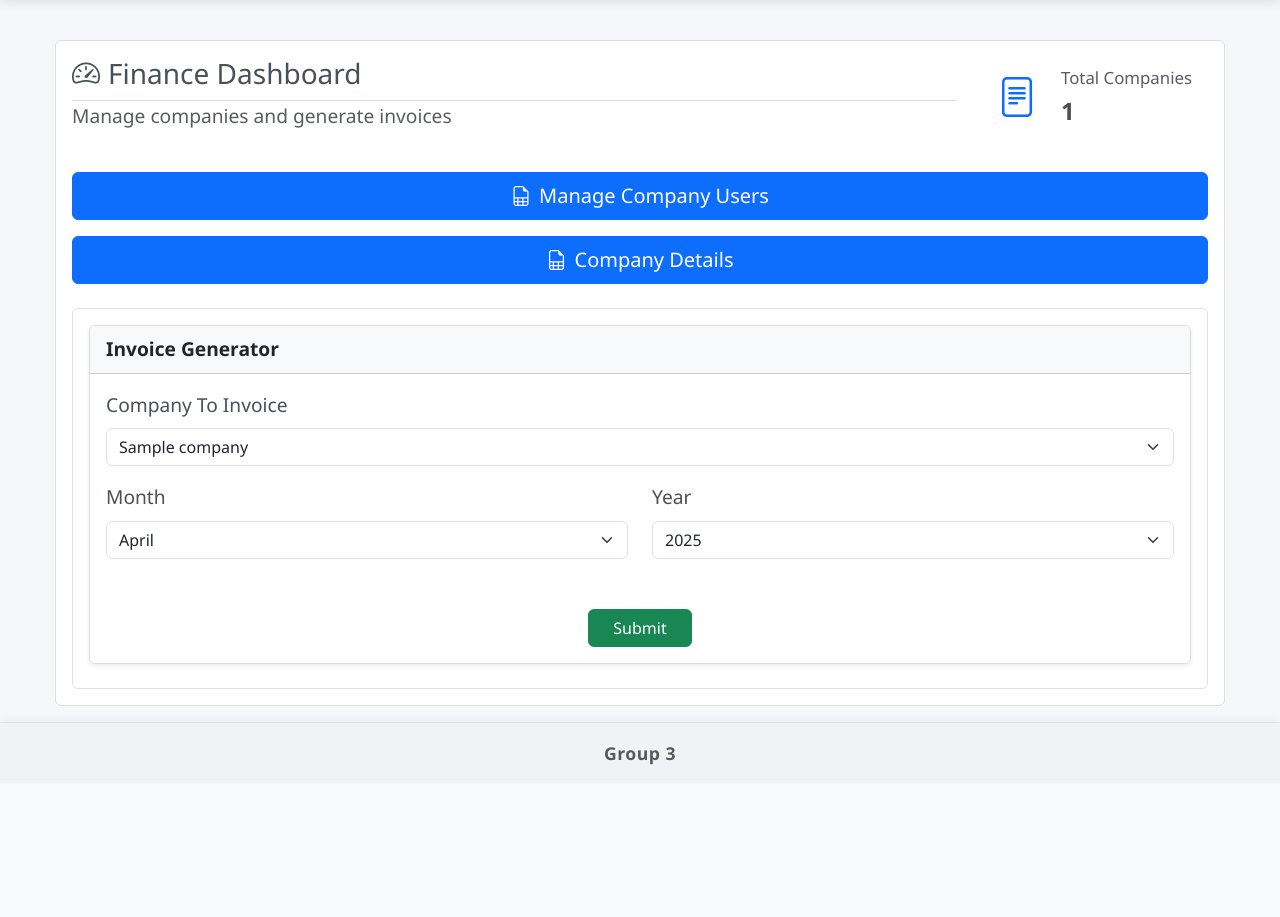
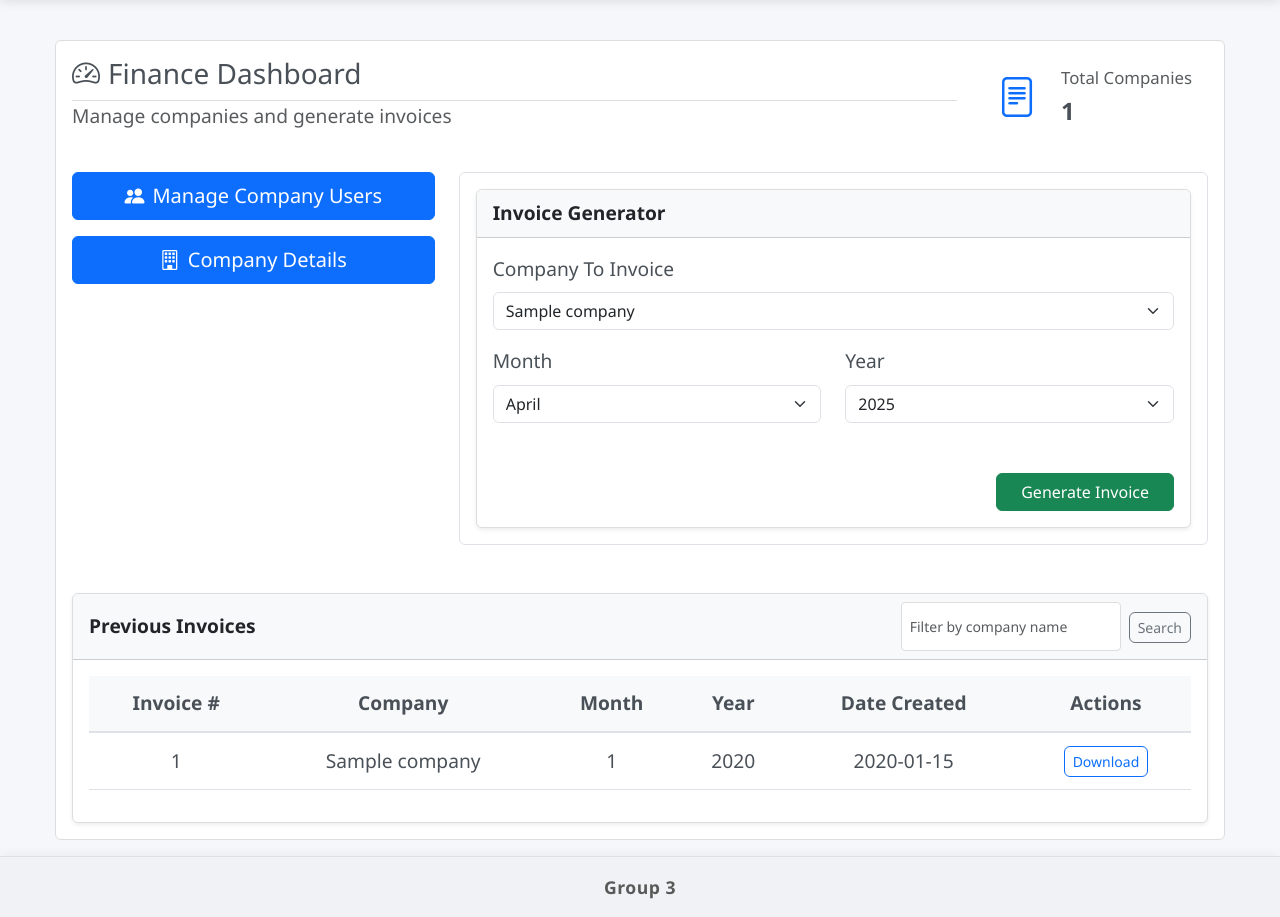
Before and after one commit to charclayt/headlights, a Django app: page /app/finance/ in a window 1280 px wide. Shown: the part 63-980 px from the top of the page. Before the commit the page ends 828 px from the top, so only its background shows below. Run offline with Django 5.2, Linux system fonts and the light colour scheme; a user stored in the database is signed in; tables that the repository leaves empty hold one stand-in row (values such as "Sample post"); some libraries are stand-ins or nearby versions.

Commit message:
feat: Finance Dashboard, generate and download invoices

```diff
--- a/myapp/models.py
+++ b/myapp/models.py
@@ -328,11 +328,13 @@ class UserProfile(models.Model):
 
 class FinanceReport(models.Model):
     finance_report_id = models.AutoField(db_column='FinanceReportID', primary_key=True)
+    company_id = models.ForeignKey(Company, models.PROTECT, db_column='CompanyID', blank=False, null=False)
     user_id = models.ForeignKey(UserProfile, models.PROTECT, db_column='UserID', blank=True, null=True)
     year = models.IntegerField(db_column='Year', blank=True, null=True)
     month = models.IntegerField(db_column='Month', blank=True, null=True)
     cost_incurred = models.FloatField(db_column='CostIncurred', blank=True, null=True)
     generated_invoice = models.CharField(db_column='GeneratedInvoice', max_length=255, blank=True, null=True)
+    created_at = models.DateTimeField(db_column='CreatedAt', blank=False, null=False)
 
     class Meta:
         managed = True
--- a/myapp/urls.py
+++ b/myapp/urls.py
@@ -7,7 +7,7 @@ from myapp.views.CustomerDashBoardView import CustomerDashboardView, ClaimUpload
 from myapp.views.IndexView import IndexView
 from myapp.views.MLDashboardView import MLDashboardView, UploadModelView
 from myapp.views.AccountManagementView import AccountCreationView, AccountContactDetailsView
-from myapp.views.FinanceDashboardViews import FinanceDashboardView, CompanyDetailsView, CompanyManageEmployeesView
+from myapp.views.FinanceDashboardViews import FinanceDashboardView, CompanyDetailsView, CompanyManageEmployeesView, download_invoice
 
 
 urlpatterns = [
@@ -30,6 +30,7 @@ urlpatterns = [
     path("finance/", FinanceDashboardView.as_view(), name="finance_dashboard"),
     path("finance/company-details/", CompanyDetailsView.as_view(), name="company_details"),
     path("finance/manage-employees/", CompanyManageEmployeesView.as_view(), name="company_manage_employees"),
+    path("finance/invoice-download/<int:invoice_id>/", download_invoice, name="invoice_download"),
 
     # ML-related API endpoints
     path("api/upload-model/", UploadModelView.as_view(), name="upload_model"),
--- a/myapp/views/FinanceDashboardViews.py
+++ b/myapp/views/FinanceDashboardViews.py
@@ -1,18 +1,22 @@
 from django import forms
+from django.core.files.storage import default_storage
 from django.shortcuts import render
 from django.views import View
-from django.http import HttpRequest, HttpResponse, JsonResponse
+from django.http import HttpRequest, HttpResponse, JsonResponse, FileResponse
 from django.db.models import Q
 from django.contrib.auth.decorators import login_required, permission_required
+from django.utils import timezone
 from django.utils.decorators import method_decorator
-from django.shortcuts import redirect
+from django.shortcuts import get_object_or_404, redirect
 
 from datetime import datetime
 import json
 import logging
+from reportlab.lib.pagesizes import letter
+from reportlab.pdfgen import canvas
 import traceback
 
-from myapp.models import UserProfile, Company
+from myapp.models import UserProfile, Company, FinanceReport, UploadedRecord
 from myapp.utility.SimpleResults import SimpleResult
 
 # Configure logging
@@ -66,15 +70,89 @@ class FinanceDashboardView(View):
         user_profile = UserProfile.objects.get(auth_id=request.user.id)
 
         num_companies = Company.objects.all().count()
+        invoices = FinanceReport.objects.all().order_by('-created_at')
         invoice_form = InvoiceForm()
 
         context = {
             'num_companies': num_companies,
             'invoice_form': invoice_form,
             'is_company_owner': user_profile.is_company_owner,
+            'invoices': invoices
         }
 
         return render(request, self.template_name, context)
+
+    def post(self, request: HttpRequest) -> HttpResponse:
+        uploaded_invoice_form = InvoiceForm(request.POST)
+        current_user = get_object_or_404(UserProfile, auth_id = self.request.user.id)
+
+        if uploaded_invoice_form.is_valid():
+            company = uploaded_invoice_form.cleaned_data['company']
+            month = uploaded_invoice_form.cleaned_data['month']
+            year = uploaded_invoice_form.cleaned_data['year']
+
+            generate_invoice(company, month, year, current_user)
+
+        else:
+            return HttpResponse("Invalid invoice generation submission", status=400)
+
+        return redirect("finance_dashboard")
+
+def generate_invoice(company, month, year, user):
+    try:
+        company_obj = Company.objects.filter(company_id=company).first()
+        company_users = UserProfile.objects.filter(company_id=company)
+        uploaded_records = UploadedRecord.objects.filter(
+            user_id__in=company_users,
+            upload_date__year=year,
+            upload_date__month=month
+        )
+
+        uploaded_records_count = uploaded_records.count()
+        logger.info(f"Company: {company}, has {uploaded_records_count} in the period {(month, year)}.")
+
+        # Placeholder cost value, this could be set for each company.
+        cost_per_prediction = 10
+        total_cost = uploaded_records_count * cost_per_prediction
+
+        # Placeholder invoice text, this could be formatted for printing as a proper invoice.
+        invoice_text = f"Company: {company}, has {uploaded_records_count} predictions in the period {(month, year)} costing {cost_per_prediction} per prediction for a total of {total_cost}."
+
+        report = FinanceReport.objects.create(
+            company_id=company_obj,
+            year=year,
+            month=month,
+            cost_incurred=total_cost,
+            generated_invoice=invoice_text,
+            user_id=user,
+            created_at=timezone.now()
+        )
+
+        return report
+
+    except Exception:
+        logger.error(f"An exception occurred while trying to create the invoice for {company}: {traceback.format_exc()}")
+        return HttpResponse(content=f"An exception occurred while trying to create the invoice for {company}, please try again later.", status=400)
+
+def download_invoice(request, invoice_id):
+    try:
+        invoice = get_object_or_404(FinanceReport, finance_report_id=invoice_id)
+        invoice_content = invoice.generated_invoice
+
+        response = HttpResponse(content_type='application/pdf')
+        response['Content-Disposition'] = f"attachment; filename=invoice_{invoice_id}.pdf"
+
+        p = canvas.Canvas(response, pagesize=letter)
+        _, height = letter
+
+        p.drawString(10, height-10, invoice_content)
+        p.showPage()
+        p.save()
+
+        return response
+    except:
+        logger.error(f"Failed to download invoice {invoice_id}, error: {traceback.format_exc()}")
+        return HttpResponse(content=f"Failed to download invoice {invoice_id}, please try again later.", status=400)
 
 
 @method_decorator([login_required, permission_required("myapp.view_financereport")], name="dispatch")
@@ -187,23 +265,3 @@ class CompanyManageEmployeesView(View):
         }
 
         return render(request, self.template_name, context=context)
-
-    class CompanyInvoiceView(View):
-        """
-        This class handles the displaying of invoices.
-        """
-
-        template_name = "company_invoice.html"
-
-        def get(self, request: HttpRequest) -> HttpResponse:
-            return self.__render_company_invoice_page(request, SimpleResult())
-
-        def post(self, request: HttpRequest) -> JsonResponse:
-            pass
-
-        def _render_company_invoice_page(self, request, result: SimpleResult) -> HttpResponse:
-            context = {
-
-            }
-
-            return render(request, self.template_name, context=context)
--- a/requirements.txt
+++ b/requirements.txt
@@ -10,6 +10,7 @@ mysqlclient==2.2.0
 numpy==2.2.3
 pandas==2.2.3
 psycopg2-binary==2.9.10
+reportlab==4.4.0
 requests==2.32.2
 ruff==0.9.8
 sqlparse==0.5.2
--- a/templates/finance.html
+++ b/templates/finance.html
@@ -30,31 +30,34 @@
   </div>
 </div>
 
+<!-- Row: Buttons (Left) and Invoice Form (Right) -->
+<div class="row">
+  <!-- Buttons -->
+  <div class="col-md-4">
     {% if is_company_owner %}
-    <!-- Manage employees button -->
       <div class="mb-3">
         <a class="btn btn-primary btn-lg w-100" href="{% url 'company_manage_employees' %}">
-          <i class="bi bi-file-earmark-spreadsheet me-2"></i>Manage Company Users
+          <i class="bi bi-people-fill me-2"></i>Manage Company Users
         </a>
       </div>
-    <!-- Edit company button -->
       <div class="mb-3">
         <a class="btn btn-primary btn-lg w-100" href="{% url 'company_details' %}">
-          <i class="bi bi-file-earmark-spreadsheet me-2"></i>Company Details
+          <i class="bi bi-building me-2"></i>Company Details
         </a>
       </div>
     {% endif %}
+  </div>
 
-    <!-- Invoice generator form  -->
-    <div class="mt-4 p-3 rounded border">
-        <div class="card shadow-sm mb-2">
+  <!-- Invoice Generator Form -->
+  <div class="col-md-8">
+    <div class="p-3 rounded border">
+      <div class="card shadow-sm">
         <div class="card-header bg-light">
           <strong>Invoice Generator</strong>
         </div>
         <div class="card-body">
           <form method="post">
             {% csrf_token %}
-
             <div class="mb-3">
               <label for="{{ invoice_form.company.id_for_label }}" class="form-label">Company To Invoice</label>
               {{ invoice_form.company|add_class:"form-select" }}
@@ -81,12 +84,58 @@
               </div>
             </div>
 
-              <div class="text-center mt-4">
-                <button type="submit" class="btn btn-success px-4">Submit</button>
+            <div class="text-end mt-4">
+              <button type="submit" class="btn btn-success px-4">Generate Invoice</button>
             </div>
           </form>
         </div>
       </div>
     </div>
+  </div>
+</div>
 
+<!-- Previous Invoices table -->
+<div class="mt-5">
+  <div class="card shadow-sm">
+    <div class="card-header bg-light d-flex justify-content-between align-items-center">
+      <strong>Previous Invoices</strong>
+      <form method="get" class="d-flex">
+        <input type="text" name="company_search" class="form-control form-control-sm me-2" placeholder="Filter by company name" value="{{ request.GET.company_search }}">
+        <button type="submit" class="btn btn-outline-secondary btn-sm mb-2">Search</button>
+      </form>
+    </div>
+    <div class="card-body table-responsive">
+      <table class="table table-hover align-middle">
+        <thead class="table-light text-center">
+          <tr>
+            <th>Invoice #</th>
+            <th>Company</th>
+            <th>Month</th>
+            <th>Year</th>
+            <th>Date Created</th>
+            <th>Actions</th>
+          </tr>
+        </thead>
+        <tbody class="text-center">
+          {% for invoice in invoices %}
+          <tr>
+            <td>{{ invoice.finance_report_id }}</td>
+            <td>{{ invoice.company_id.name }}</td>
+            <td>{{ invoice.month }}</td>
+            <td>{{ invoice.year }}</td>
+            <td>{{ invoice.created_at|date:"Y-m-d" }}</td>
+            <td>
+              <a href="{% url 'invoice_download' invoice.finance_report_id %}" class="btn btn-sm btn-outline-primary">Download</a>
+            </td>
+          </tr>
+          {% empty %}
+          <tr>
+            <td colspan="6" class="text-center text-muted">No invoices found.</td>
+          </tr>
+          {% endfor %}
+        </tbody>
+      </table>
+    </div>
+  </div>
+</div>
 {% endblock %}
```
Also changed, not shown: myapp/migrations/0010_financereport_company_id.py (added), myapp/migrations/0011_financereport_created_at.py (added), myapp/migrations/0012_alter_financereport_created_at.py (added), 1 other file. Lines whose indentation alone changed are shown as unchanged.
